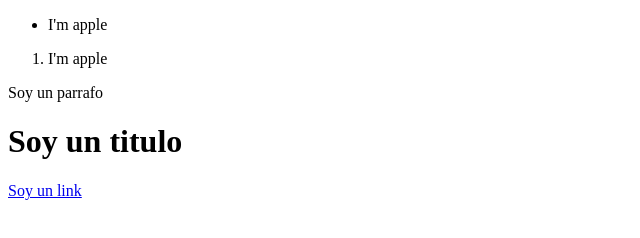
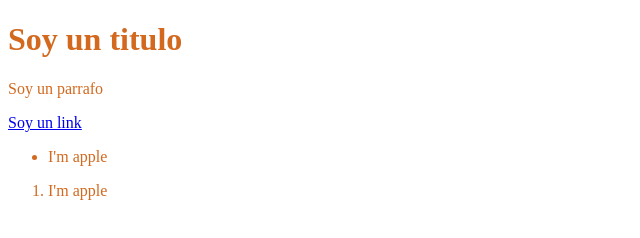
Before and after one commit to Choquitoo/Test-titulo, a plain HTML site: page index.html in a window 1280 px wide. Shown: the whole page, without its empty margins (0-640 px from the left). Drawn offline with Linux system fonts and the light colour scheme.

Commit message:
Version2

```diff
--- a/css/style.css
+++ b/css/style.css
@@ -0,0 +1,4 @@
+body {
+    color :chocolate
+
+}
--- a/index.html
+++ b/index.html
@@ -9,6 +9,9 @@
     <link rel="stylesheet" href="./css/style.css">
  </head>
  <body>
+    <h1>Soy un titulo</h1>
+    <p>Soy un parrafo</p>
+    <a href="#">Soy un link</a>
     <header>
         <nav></nav>
     </header>
@@ -28,9 +31,7 @@
     <footer>
 
     </footer>
-    <p>Soy un parrafo</p>
-    <h1>Soy un titulo</h1>
-    <a href="#">Soy un link</a>
+
 
 
 
```
